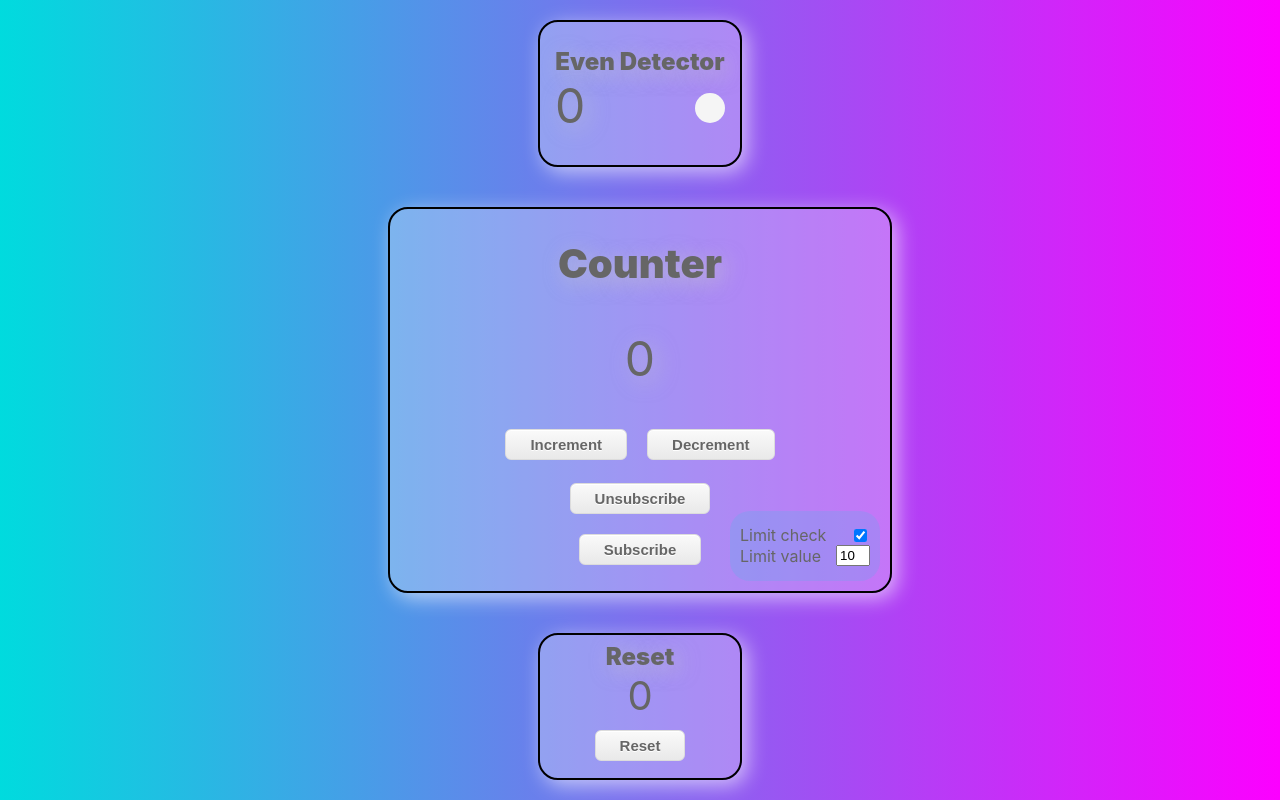
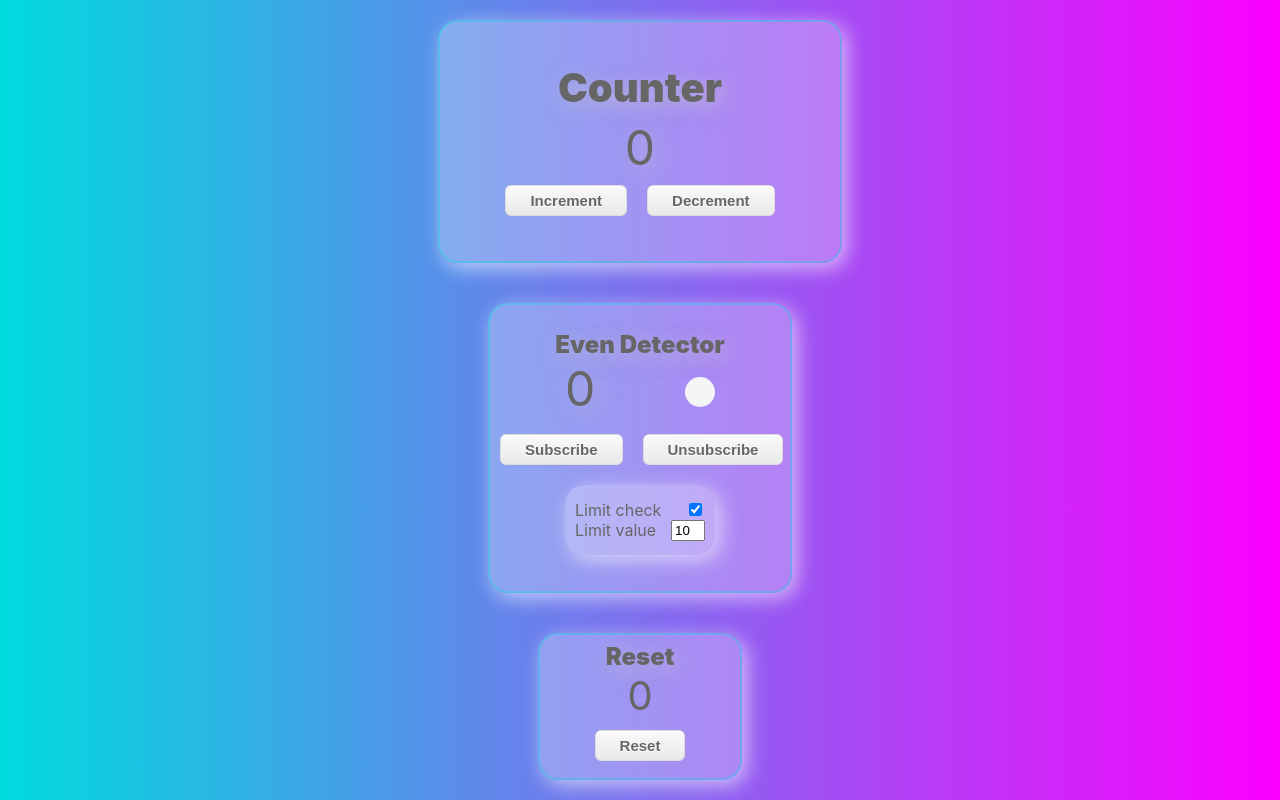
Before and after one commit to bociasan/state-manager-react, a React (Create React App) app: page / in a window 1280 px wide. Built offline with nearby package versions, Linux system fonts and the light colour scheme.

Commit message:
Changed posiiton

```diff
--- a/src/App.css
+++ b/src/App.css
@@ -29,8 +29,9 @@ button{
 }
 
 .component-main-container{
+  position: relative;
   margin: 20px;
-  border: 2px solid black;
+  border: 2px solid #00DBDE55;
   border-radius: 20px;
   display: flex;
   align-items: center;
--- a/src/App.js
+++ b/src/App.js
@@ -72,8 +72,8 @@ function App() {
 
   return (
     <div className="App">
+      <Counter />
       <EvenDetector />
-        <Counter />
       <Reset />
     </div>
   );
--- a/src/components/Counter/Counter.css
+++ b/src/components/Counter/Counter.css
@@ -1,7 +1,7 @@
 .counter-component-container{
     position: relative;
-    height: 400px;
-    width: 500px;
+    height: 250px;
+    width: 400px;
 }
 
 .title-container{
@@ -53,15 +53,17 @@
 }
 
 .limit-container{
+    /*position: absolute;*/
+    position: relative;
     display: flex;
     flex-direction: column;
     align-items: center;
     justify-content: center;
-    position: absolute;
     height: 50px;
     width: 130px;
-    background-color: #00DBDE22;
+    /*background-color: #00DBDE22;*/
     border-radius: 20px;
+    border: 0;
     padding: 10px;
     margin: 10px;
     right: 0;
--- a/src/components/Counter/Counter.js
+++ b/src/components/Counter/Counter.js
@@ -4,8 +4,7 @@ import {globalManager} from "../../App";
 
 export const Counter = () => {
     const manager = globalManager
-    const [limit, setLimit] = useState(10)
-    const [checked, setChecked]= useState(true)
+
     const [value, setValue] = useState(-2)
 
     const SUBSCRIBER = {
@@ -21,12 +20,7 @@ export const Counter = () => {
     }
     useEffect(() => subscribe(), [])
 
-    useEffect(() => {
-        if (checked && value > limit) {
-            alert(`From counter component: \n Value exceeds counter limit of ${limit}. \n Counter  component will be unsubscribed. \n If you want to subscribe, reset the counter or make a lower value.`)
-            unsubscribe()
-        }
-    }, [value])
+
 
     return <div className="counter-component-container component-main-container">
         <div className="title-container">
@@ -41,22 +35,22 @@ export const Counter = () => {
             <button className="increment-button" onClick={() => increment()}>Increment</button>
             <button className="decrement-button" onClick={() => decrement()}>Decrement</button>
         </div>
-        <button onClick={() => unsubscribe()}> Unsubscribe </button>
-        <button onClick={() => subscribe()}> Subscribe </button>
-        <div className={"limit-container"}>
-            <div className="row-container">
-                <div className={"limit-check-label"}>Limit check</div>
-                <input type={"checkbox"} checked={checked ? "checked" : ""}
-                       className={"limit-checkbox"} onChange={()=>setChecked(!checked)}/>
-            </div>
-            <div className="row-container">
-                <div>
-                    Limit value
-                </div>
-                <input className={"limit-number-input"} type="text" inputMode="numeric" pattern="\d*"
-                       value={limit} onChange={(e) => setLimit(parseInt(e.target.value))}/>
-            </div>
-        </div>
+        {/*<button onClick={() => unsubscribe()}> Unsubscribe </button>*/}
+        {/*<button onClick={() => subscribe()}> Subscribe </button>*/}
+        {/*<div className={"limit-container"}>*/}
+        {/*    <div className="row-container">*/}
+        {/*        <div className={"limit-check-label"}>Limit check</div>*/}
+        {/*        <input type={"checkbox"} checked={checked ? "checked" : ""}*/}
+        {/*               className={"limit-checkbox"} onChange={()=>setChecked(!checked)}/>*/}
+        {/*    </div>*/}
+        {/*    <div className="row-container">*/}
+        {/*        <div>*/}
+        {/*            Limit value*/}
+        {/*        </div>*/}
+        {/*        <input className={"limit-number-input"} type="text" inputMode="numeric" pattern="\d*"*/}
+        {/*               value={limit} onChange={(e) => setLimit(parseInt(e.target.value))}/>*/}
+        {/*    </div>*/}
+        {/*</div>*/}
     </div>
 }
 
--- a/src/components/EvenDetector/EvenDetector.css
+++ b/src/components/EvenDetector/EvenDetector.css
@@ -3,21 +3,19 @@
     align-items: center;
     justify-content: center;
     vertical-align: center;
-    width: 200px;
-    height: 150px;
-    transition-duration: 1s;
-    transition: ease-in-out;
-    color:#666666;
-
+    width: 300px;
+    height: 300px;
+    /*transition-duration: 1s;*/
+    /*transition: ease-in-out;*/
+    /*color:#666666;*/
 }
 
 .even-detector-title{
     font-size: 1.5em;
-
 }
 
 .value-indicator-container{
-    width: 85%;
+    width: 50%;
     display: flex;
     flex-direction: row;
     align-items: center;
@@ -25,9 +23,7 @@
 }
 
 .circle-indicator{
-    /*-webkit-transition: background-color 500ms linear;*/
     transition: background-color 250ms ease-in-out;
-
     background-color: whitesmoke;
     border-radius: 50%;
     width: 30px;
--- a/src/components/EvenDetector/EvenDetector.js
+++ b/src/components/EvenDetector/EvenDetector.js
@@ -5,13 +5,28 @@ import {globalManager} from "../../App";
 export const EvenDetector = () => {
     const manager = globalManager
     const DEF = "circle-indicator"
-    const [value, setValue] = useState(555)
+    const [limit, setLimit] = useState(10)
+    const [checked, setChecked]= useState(true)
+    const [value, setValue] = useState(-1)
     const SUBSCRIBER = {
         name: "even-detector-component",
         callBackFunction: setValue
     }
 
-    useEffect(() => manager.subscribe(SUBSCRIBER), [])
+
+    const subscribe = () => manager.subscribe(SUBSCRIBER)
+    const unsubscribe = () => {
+        manager.unsubscribe(SUBSCRIBER)
+        setValue('---')
+    }
+    useEffect(() => subscribe(), [])
+    useEffect(() => {
+        if (checked && value > limit) {
+            alert(`From counter component: \n Value exceeds counter limit of ${limit}. \n Counter  component will be unsubscribed. \n If you want to subscribe, reset the counter or make a lower value.`)
+            unsubscribe()
+        }
+    }, [value])
+
 
     return <div className="even-detector-container component-main-container">
         <div className="title even-detector-title">
@@ -27,6 +42,24 @@ export const EvenDetector = () => {
             }/>
 
         </div>
+        <div className="row-container">
+            <button onClick={() => subscribe()}> Subscribe </button>
+            <button onClick={() => unsubscribe()}> Unsubscribe </button>
+        </div>
+        <div className={"limit-container component-main-container"}>
+            <div className="row-container">
+                <div className={"limit-check-label"}>Limit check</div>
+                <input type={"checkbox"} checked={checked ? "checked" : ""}
+                       className={"limit-checkbox"} onChange={()=>setChecked(!checked)}/>
+            </div>
+            <div className="row-container">
+                <div>
+                    Limit value
+                </div>
+                <input className={"limit-number-input"} type="text" inputMode="numeric" pattern="\d*"
+                       value={limit} onChange={(e) => setLimit(parseInt(e.target.value))}/>
+            </div>
+        </div>
     </div>
 }
 
```
Also changed, not shown: src/img/bell.png (added).
